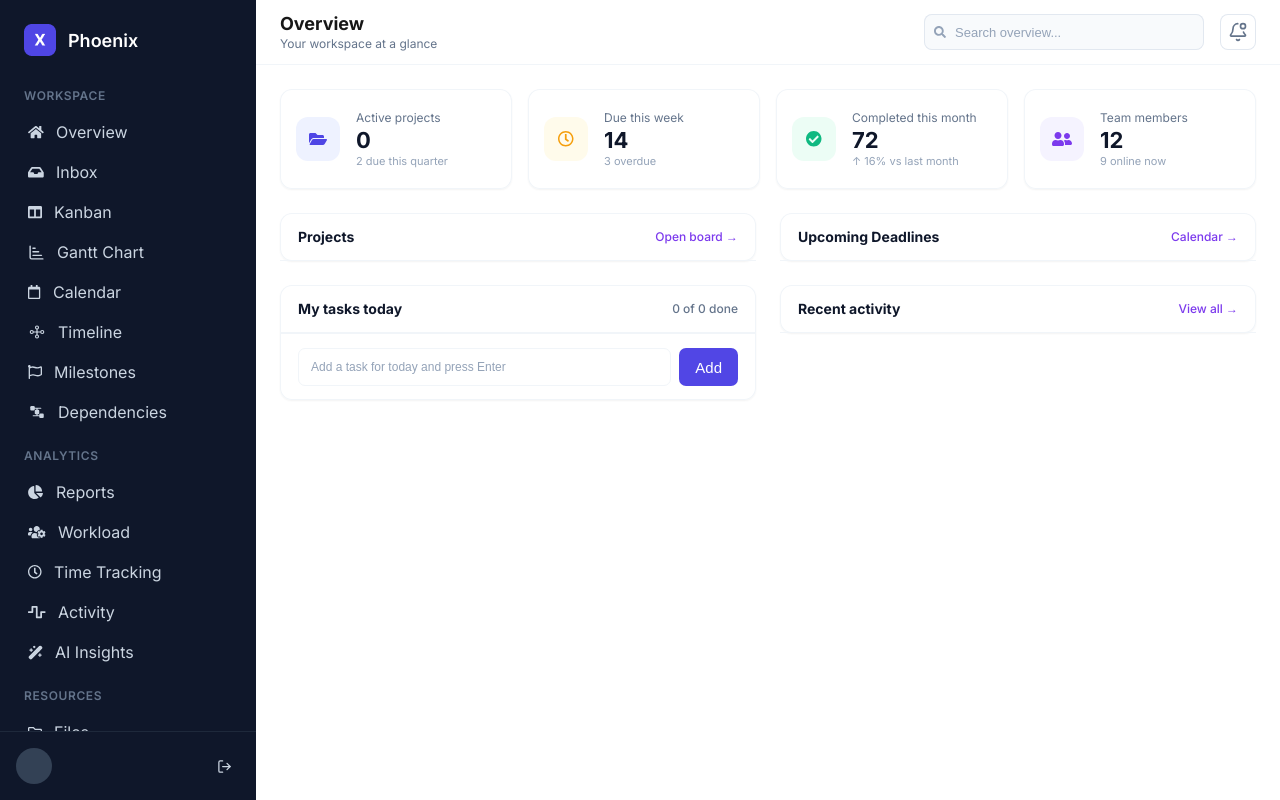
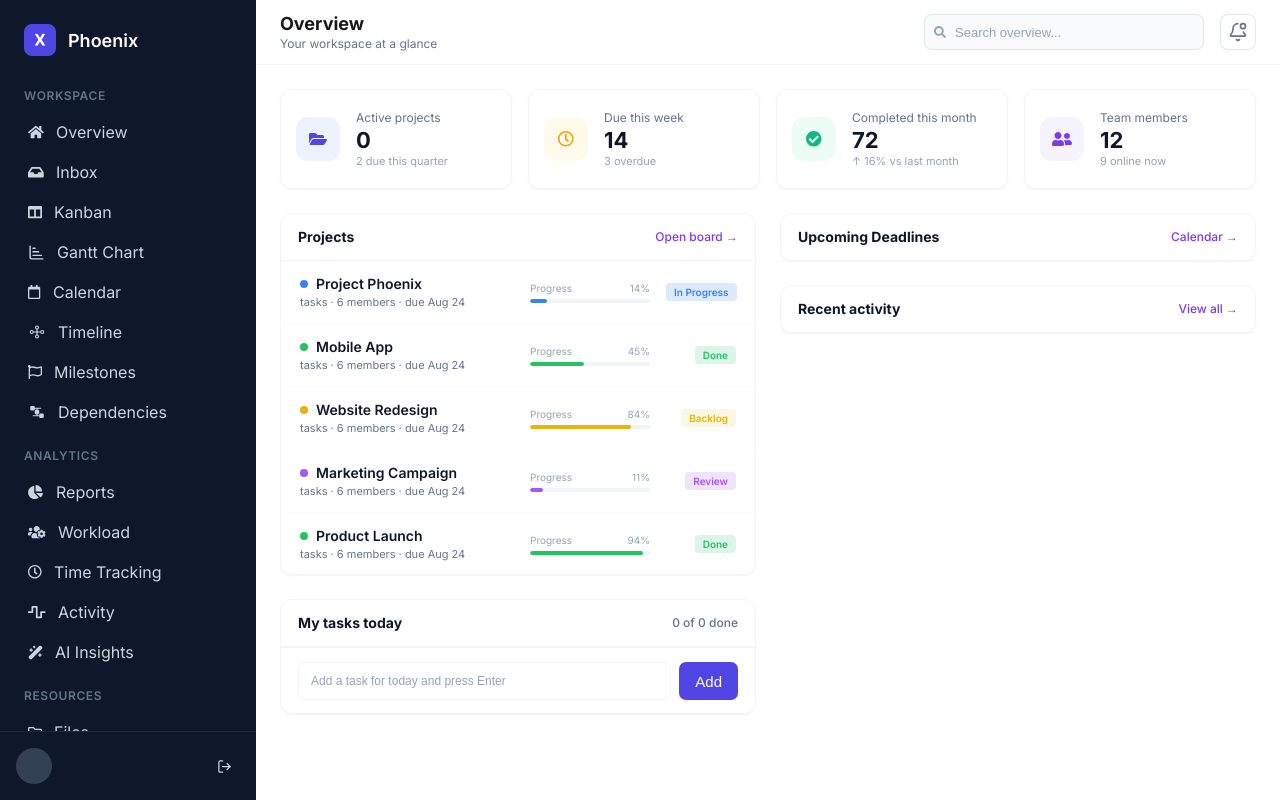
Before and after one commit to dhruvimashruwala04/phoenix, a Next.js app: page /overview in a window 1280 px wide. Built offline with nearby package versions, Linux system fonts and the light colour scheme.

Commit message:
fix: changes in kanban state and ui due to projects section

```diff
--- a/package.json
+++ b/package.json
@@ -16,6 +16,7 @@
     "react": "19.2.8",
     "react-dom": "19.2.8",
     "react-markdown": "^10.1.0",
+    "react-router-dom": "^7.18.4",
     "remark-gfm": "^4.0.1",
     "styled-components": "^6.5.3",
     "temporal-polyfill": "^1.0.5",
--- a/src/imports/dashboard/api/constants.js
+++ b/src/imports/dashboard/api/constants.js
@@ -1,3 +1,4 @@
+import { projects } from "../kanban/api/constants";
 import {
   AiInsights,
   Activity,
@@ -23,96 +24,77 @@ export const nav = [
   {
     header: "Workspace",
     links: [
-      { label: "Overview", href: "/", icon: Overview, active: true },
-      { label: "Inbox", href: "/inbox", icon: Inbox, active: false },
-      { label: "Kanban", href: "/kanban", icon: Kanban, active: false },
+      { label: "Overview", href: "/", icon: Overview },
+      { label: "Inbox", href: "/inbox", icon: Inbox },
+      { label: "Kanban", href: "/kanban", icon: Kanban },
       {
         label: "Gantt Chart",
         href: "/gantt-chart",
         icon: GanttChart,
-        active: false,
       },
       {
         label: "Calendar",
         href: "/calendar",
         icon: Calendar,
-        active: false,
       },
       {
         label: "Timeline",
         href: "/timeline",
         icon: Timeline,
-        active: false,
       },
       {
         label: "Milestones",
         href: "/milestones",
         icon: Milestones,
-        active: false,
       },
       {
         label: "Dependencies",
         href: "/dependencies",
         icon: Dependencies,
-        active: false,
       },
     ],
   },
   {
     header: "Analytics",
     links: [
-      { label: "Reports", href: "/reports", icon: Reports, active: true },
+      { label: "Reports", href: "/reports", icon: Reports },
       {
         label: "Workload",
         href: "/workload",
         icon: Workload,
-        active: false,
       },
       {
         label: "Time Tracking",
         href: "/time-tracking",
         icon: TimeTracking,
-        active: false,
       },
       {
         label: "Activity",
         href: "/calendar",
         icon: Activity,
-        active: false,
       },
       {
         label: "AI Insights",
         href: "/ai-insights",
         icon: AiInsights,
-        active: false,
       },
     ],
   },
   {
     header: "Resources",
     links: [
-      { label: "Files", href: "/files", icon: Files, active: true },
-      { label: "Docs", href: "/docs", icon: Docs, active: false },
-      { label: "Team", href: "/team", icon: Team, active: false },
+      { label: "Files", href: "/files", icon: Files },
+      { label: "Docs", href: "/docs", icon: Docs },
+      { label: "Team", href: "/team", icon: Team },
     ],
   },
   {
     header: "Projects",
     links: [
-      { label: "Project Phoenix", href: "/reports", active: true },
-      { label: "Mobile App", href: "/workload", active: false },
-      {
-        label: "Website Redesign",
-        href: "/website-redesign",
-
-        active: false,
-      },
-      {
-        label: "Marketing Campaign",
-        href: "/marketing-campaign",
-
-        active: false,
-      },
+      ...projects.slice(0, 4).map((project) => ({
+        label: project.label,
+        href: `/?project=${project.value}`,
+      })),
     ],
   },
   {
@@ -122,13 +104,11 @@ export const nav = [
         label: "Settings",
         href: "/settings",
         icon: Settings,
-        active: true,
       },
       {
         label: "Help & Feedback",
         href: "/help-feedback",
         icon: Help,
-        active: false,
       },
     ],
   },
--- a/src/imports/dashboard/kanban/api/constants.js
+++ b/src/imports/dashboard/kanban/api/constants.js
@@ -54,3 +54,11 @@ export const statusConfig = {
     label: "Done",
   },
 };
+
+export const projects = [
+  { label: "Project Phoenix", value: "phoenix", status: "in_progress" },
+  { label: "Mobile App", value: "mobile", status: "done" },
+  { label: "Website Redesign", value: "website", status: "backlog" },
+  { label: "Marketing Campaign", value: "marketing", status: "review" },
+  { label: "Product Launch", value: "launch", status: "done" },
+];
--- a/src/imports/dashboard/kanban/store/kanbanStore.js
+++ b/src/imports/dashboard/kanban/store/kanbanStore.js
@@ -15,6 +15,7 @@ const useKanbanStore = create(
       status: "backlog",
       assignee: useAuthStore.getState().user?.name,
       dueDate: "",
+      projName: "phoenix",
 
       tasks: [],
 
@@ -34,6 +35,7 @@ const useKanbanStore = create(
       setStatus: (status) => set({ status }),
       setAssignee: (assignee) => set({ assignee }),
       setDueDate: (dueDate) => set({ dueDate }),
+      setProjName: (projName) => set({ projName }),
 
       setSortBy: (sortBy) => set({ sortBy }),
       setFilterBy: (filterBy) => set({ filterBy }),
@@ -47,6 +49,7 @@ const useKanbanStore = create(
           description: "",
           priority: "high",
           status: "backlog",
+          projName: "phoenix",
         }),
 
       addTask: () =>
@@ -59,6 +62,7 @@ const useKanbanStore = create(
             status: state.status,
             assignee: state.assignee,
             dueDate: state.dueDate,
+            projName: state.projName,
           };
 
           return {
@@ -69,6 +73,7 @@ const useKanbanStore = create(
             status: "backlog",
             assignee: "",
             dueDate: "",
+            projName: "phoenix",
           };
         }),
 
--- a/src/imports/dashboard/overview/ui/components/Deadlines.js
+++ b/src/imports/dashboard/overview/ui/components/Deadlines.js
@@ -5,7 +5,7 @@ import styled from "styled-components";
 import { Flex } from "@/imports/core/components/Flex";
 import formatDateLong from "@/imports/core/utils/formatDateLong";
 
-const Deadlines = () => {
+const Deadlines = ({ tasksByProj }) => {
   const { tasks } = useKanbanStore();
 
   const getLabel = (date) => {
@@ -33,7 +33,7 @@ const Deadlines = () => {
       linkHref={"/calendar"}
     >
       <List direction="column">
-        {tasks
+        {tasksByProj
           .slice(0, 4)
           .sort((a, b) => new Date(a.dueDate) - new Date(b.dueDate))
           .map((task) => {
--- a/src/imports/dashboard/overview/ui/components/MyTasks.js
+++ b/src/imports/dashboard/overview/ui/components/MyTasks.js
@@ -7,11 +7,11 @@ import formatDate from "@/imports/core/utils/formatDate";
 import useAuthStore from "@/imports/auth/store/authStore";
 import PrimaryButton from "@/imports/core/components/PrimaryButton";
 
-const MyTasks = () => {
-  const { tasks, updateTaskStatus } = useKanbanStore();
+const MyTasks = ({ tasksByProj }) => {
+  const { updateTaskStatus } = useKanbanStore();
   const { user } = useAuthStore();
 
-  const myTasks = tasks
+  const myTasks = tasksByProj
     .filter((task) => task.assignee === user?.name)
     .slice(0, 5);
 
--- a/src/imports/dashboard/overview/ui/components/OverviewCards.js
+++ b/src/imports/dashboard/overview/ui/components/OverviewCards.js
@@ -5,15 +5,15 @@ import Deadlines from "./Deadlines";
 import MyTasks from "./MyTasks";
 import RecentActivities from "./RecentActivities";
 
-const OverviewCards = () => {
+const OverviewCards = ({ tasksByProj, projByFilter }) => {
   return (
     <Section>
       <Column>
-        <Projects />
-        <MyTasks />
+        <Projects projByFilter={projByFilter} />
+        <MyTasks tasksByProj={tasksByProj} />
       </Column>
       <Column>
-        <Deadlines />
+        <Deadlines tasksByProj={tasksByProj} />
         <RecentActivities />
       </Column>
     </Section>
--- a/src/imports/dashboard/overview/ui/components/Projects.js
+++ b/src/imports/dashboard/overview/ui/components/Projects.js
@@ -1,12 +1,32 @@
-import React from "react";
+import React, { useEffect, useState } from "react";
 import styled from "styled-components";
 import Card from "./Card";
 import { Flex } from "@/imports/core/components/Flex";
 import useKanbanStore from "@/imports/dashboard/kanban/store/kanbanStore";
-import { statusConfig } from "@/imports/dashboard/kanban/api/constants";
+import {
+  projects,
+  statusConfig,
+} from "@/imports/dashboard/kanban/api/constants";
 
-const Projects = () => {
+const Projects = ({ projByFilter }) => {
   const { tasks } = useKanbanStore();
+  const [progressValues, setProgressValues] = useState([]);
+
+  const taskCount = tasks.reduce((acc, p) => {
+    const key = p.projName;
+    if (!acc[key]) {
+      acc[key] = 0;
+    }
+    acc[key]++;
+    return acc;
+  }, {});
+
+  useEffect(() => {
+    setProgressValues(
+      projByFilter.slice(0, 5).map(() => Math.floor(Math.random() * 100) + 1),
+    );
+  }, [projByFilter]);
+
   return (
     <Card
       title="Projects"
@@ -15,18 +35,19 @@ const Projects = () => {
       linkHref={"/kanban"}
     >
       <ProjectList>
-        {tasks.slice(0, 5).map((task, i) => {
-          const status = statusConfig[task.status];
-          const progress = Math.floor(Math.random() * 100) + 1;
+        {projByFilter.slice(0, 5).map((p, i) => {
+          const status = statusConfig[p.status];
+          const progress = progressValues[i] ?? 0;
+
           return (
             <ProjectRow href="/kanban" key={i}>
               <ProjectInfo>
                 <ProjectName align="center" gap="8px">
                   <Dot $color={status?.color} />
-                  {task.title}
+                  {p.label}
                 </ProjectName>
 
-                <Meta>128 · 6 members · due {task.dueDate}</Meta>
+                <Meta>{taskCount[p.value]} tasks · 6 members · due Aug 24</Meta>
               </ProjectInfo>
 
               <ProgressSection>
@@ -40,7 +61,7 @@ const Projects = () => {
                 </ProgressTrack>
               </ProgressSection>
 
-              <Status $color={status?.color} $type={task.status}>
+              <Status $color={status?.color} $type={p.status}>
                 {status?.label}
               </Status>
             </ProjectRow>
--- a/src/imports/dashboard/overview/ui/pages/OverviewPage.js
+++ b/src/imports/dashboard/overview/ui/pages/OverviewPage.js
@@ -4,14 +4,30 @@ import StatsCards from "../components/StatsCards";
 import styled from "styled-components";
 import { Flex } from "@/imports/core/components/Flex";
 import OverviewCards from "../components/OverviewCards";
+import useKanbanStore from "@/imports/dashboard/kanban/store/kanbanStore";
+import { useSearchParams } from "next/navigation";
+import { projects } from "@/imports/dashboard/kanban/api/constants";
 
 const OverviewPage = () => {
+  const { tasks } = useKanbanStore();
+
+  const searchParams = useSearchParams();
+  const projName = searchParams.get("project") || null;
+
+  const projByFilter = projName
+    ? projects.filter((proj) => proj.value === projName)
+    : projects;
+
+  const tasksByProj = projName
+    ? tasks.filter((task) => task.projName === projName)
+    : tasks;
+
   return (
     <Page direction="column">
       <OverViewHeader />
       <Content direction="column" gap="24px">
         <StatsCards />
-        <OverviewCards />
+        <OverviewCards tasksByProj={tasksByProj} projByFilter={projByFilter} />
       </Content>
     </Page>
   );
```
Also changed, not shown: src/imports/dashboard/kanban/ui/components/NewTaskModal.js (+16 -7 lines), src/imports/dashboard/settings/ui/components/Billing.js (+16 -32 lines), 1 other file (tests, documents, lock files or other folders).
